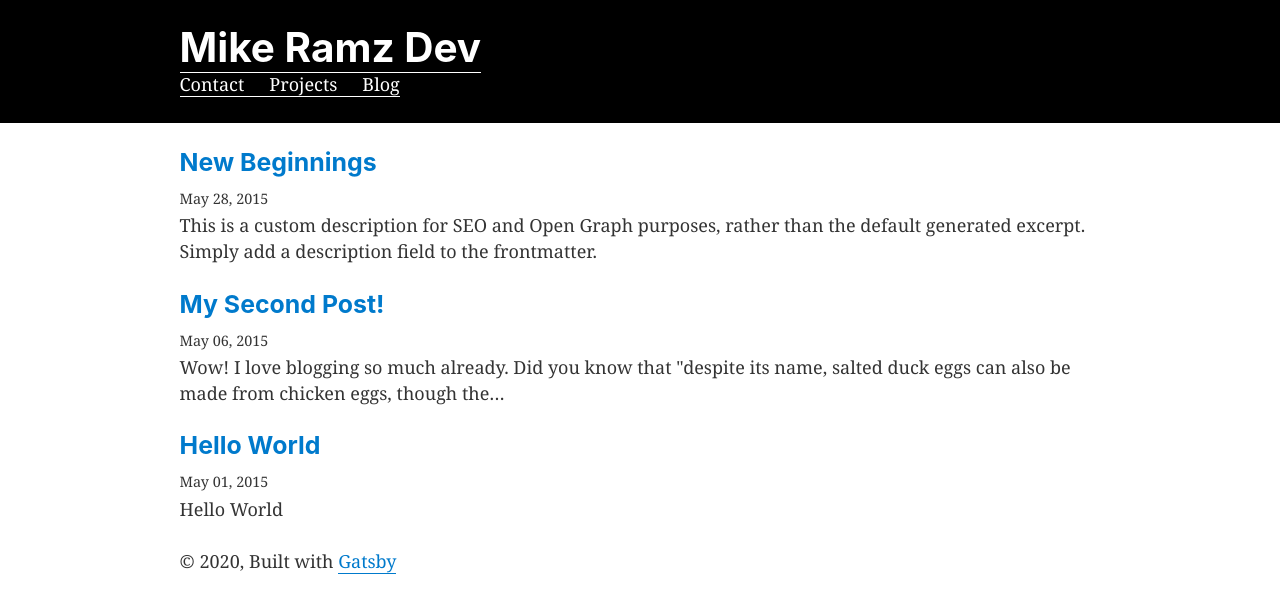
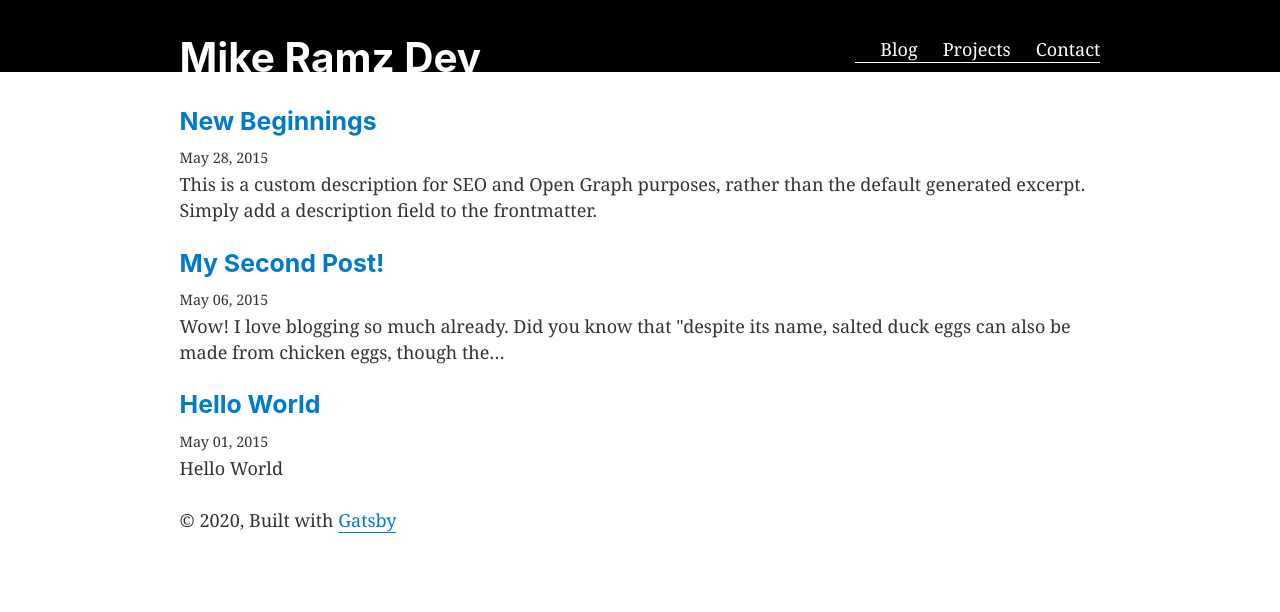
Before and after one commit to mikeramz86/mikeramz-blog, a Gatsby site: page /blog in a window 1280 px wide. Built offline with nearby package versions, Linux system fonts and the light colour scheme; Gatsby itself is replaced by a stand-in of ours; some packages are replaced by stand-ins of ours.

Commit message:
links absolute right

```diff
--- a/src/components/header.js
+++ b/src/components/header.js
@@ -6,14 +6,18 @@ const Header = ({ siteTitle }) => (
   <header
     style={{
       background: `black`,
-      marginBottom: `1.45rem`,
+      marginBottom: `2rem`
     }}
   >
     <div
       style={{
         margin: `0 auto`,
         maxWidth: 960,
-        padding: `1.45rem 1.0875rem`,
+        // padding: `1.45rem 1.0875rem`,
+        padding: `2rem 1.0875rem`,
+        // textDecoration: `none`
+
+
       }}
     >
       <h1 style={{ margin: 0 }}>
@@ -22,6 +26,8 @@ const Header = ({ siteTitle }) => (
           style={{
             color: `white`,
             textDecoration: `none`,
+            float: `left`,
+
           }}
         >
           {siteTitle}
@@ -34,6 +40,11 @@ const Header = ({ siteTitle }) => (
               margin: 0,
               color: `white`,
               textDecoration: `none`,
+              paddingLeft: 25,
+
+              float: `right`
+
+
             }}
           >
               Contact
@@ -45,6 +56,8 @@ const Header = ({ siteTitle }) => (
               color: `white`,
               textDecoration: `none`,
               paddingLeft: 25,
+              float: `right`
+
 
             }}
           >
@@ -57,6 +70,8 @@ const Header = ({ siteTitle }) => (
               color: `white`,
               textDecoration: `none`,
               paddingLeft: 25,
+              float: `right`
+
 
             }}
           >
```
